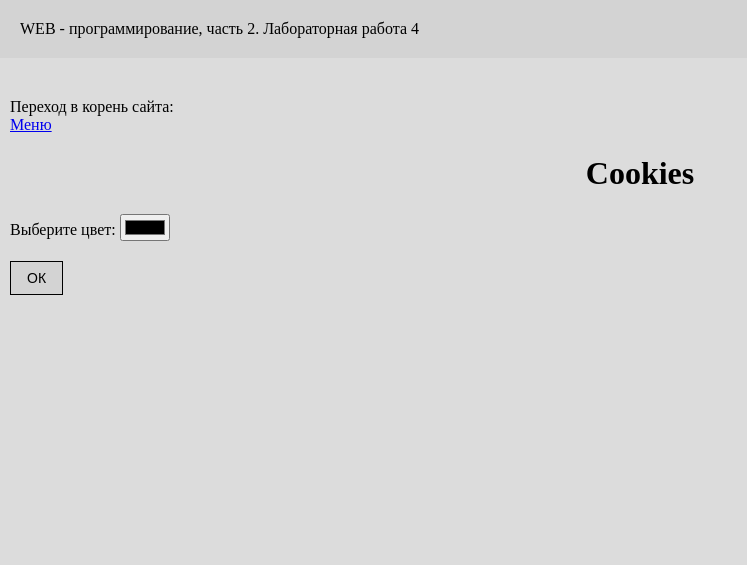
After one commit to kattemirova/web-programming-labs-2.0, a Flask app: page /lab4/cookies in a window 1280 px wide. The commit adds this page. Shown: the top 565 px of the page, without its empty margins (0-747 px from the left). Run offline with Flask 3, Linux system fonts and the light colour scheme.

Commit message:
Куки

```diff
--- a/lab4.py
+++ b/lab4.py
@@ -85,3 +85,15 @@ def zerno():
         return render_template('zerno.html', error=error, weight=weight)
 
     return render_template('zerno.html', sk=sk, price=price, zerno=zerno, weight=weight)
+
+@lab4.route('/lab4/cookies', methods = ['GET', 'POST'])
+def cookies():
+    if request.method == 'GET':
+        return render_template('cookies.html')
+
+    color = request.form.get('color')
+    headers = {
+        'Set-Cookie': 'color=' + color + '; path=/',
+        'Location': '/lab4/cookies'
+    }
+    return '', 303, headers
--- a/templates/base.html
+++ b/templates/base.html
@@ -5,6 +5,13 @@
     <meta name="viewport" content="width=device-width, initial-scale=1.0">
     <title>Темирова Екатерина, Пахомова Валерия. {% block lab %}{% endblock %}</title>
     <link rel="stylesheet" href="{{ url_for('static', filename='main.css') }}">
+    {% if request.cookies.get('color') %}
+    <style>
+        body {
+            color: {{ request.cookies.get('color') }};
+        }
+    </style>
+    {% endif %}
 </head>
 <body>
     <header>
--- /dev/null
+++ b/templates/cookies.html
@@ -0,0 +1,16 @@
+{% extends "base.html" %}
+
+{% block lab %}Лабораторная работа 4{% endblock %}
+
+{% block main %}
+    <h1>Cookies</h1>
+    <form method="post">
+        <div>
+            <label for="color">Выберите цвет:</label>
+            <input type="color" id="color" name="color">
+        </div>
+        <div>
+            <button type="submit">ОК</button>
+        </div>
+    </form>
+{% endblock %}
--- a/templates/lab4.html
+++ b/templates/lab4.html
@@ -9,5 +9,6 @@
         <li><a href="/lab4/login">Авторизация</a></li>
         <li><a href="/lab4/cold">Холодильник</a></li>
         <li><a href="/lab4/zerno">Заказ зерна</a></li>
+        <li><a href="/lab4/cookies">Куки</a></li>
     </ol>
 {% endblock %}
```
